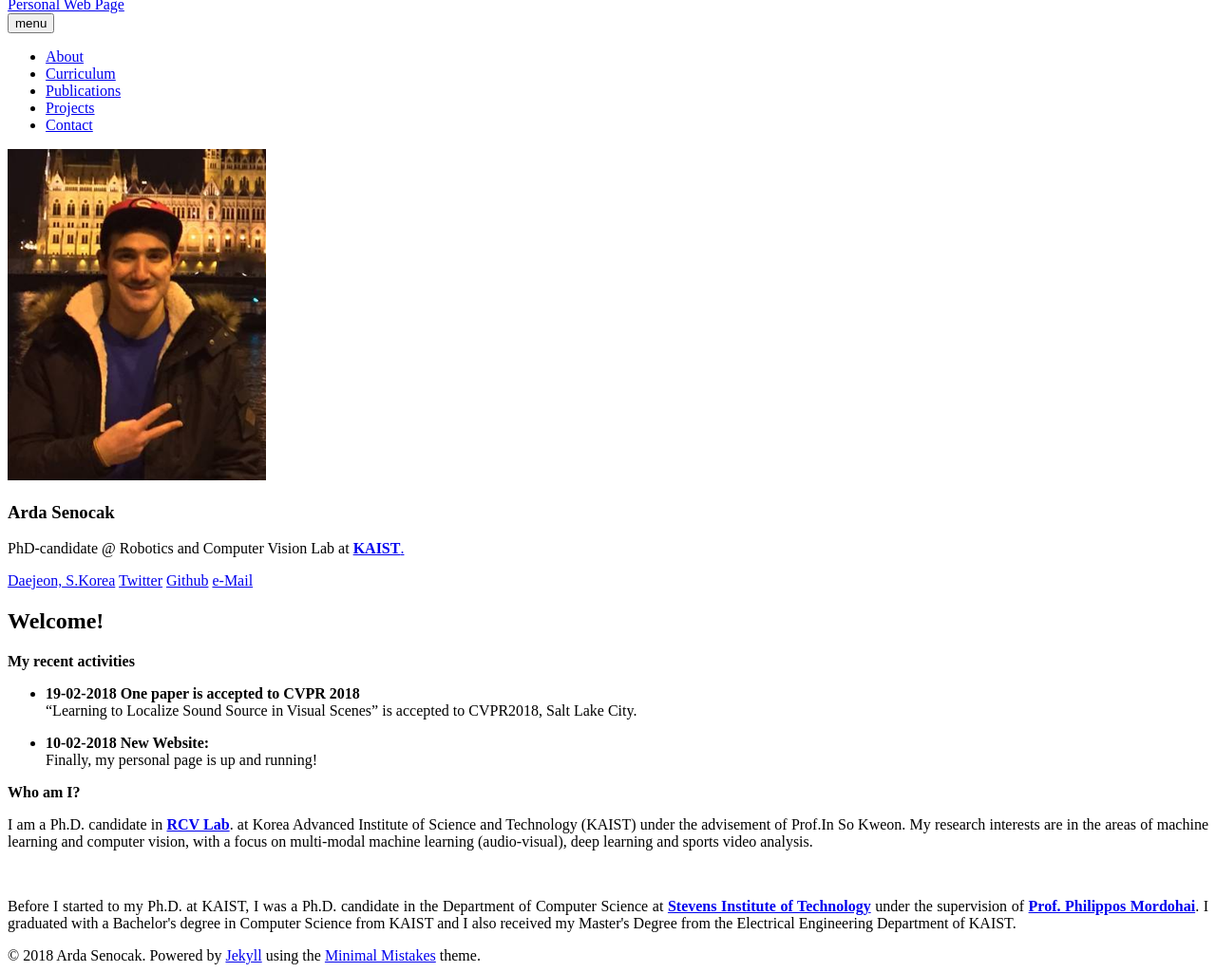
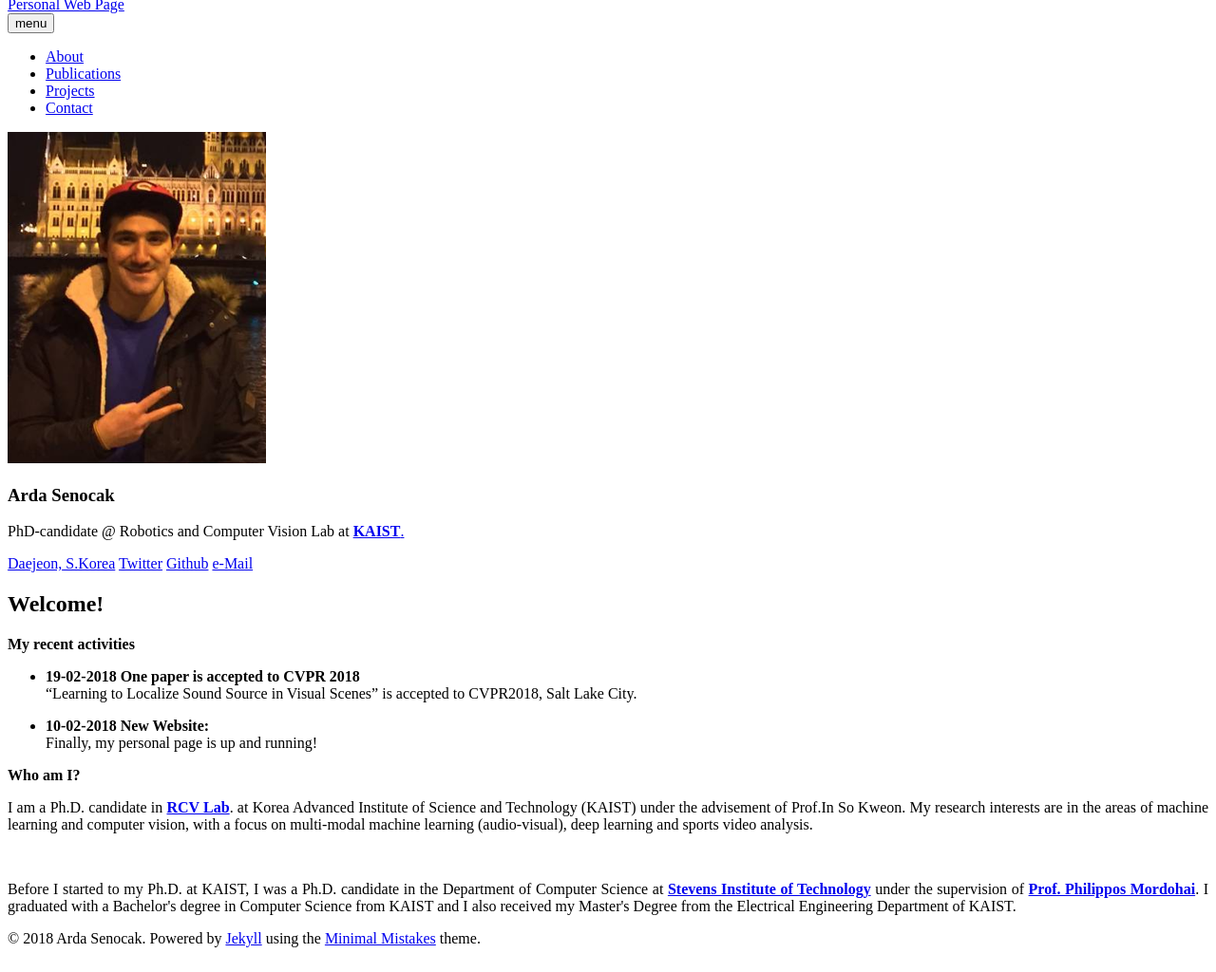
Before and after one commit to ardasnck/ardasnck.github.io, a Jekyll site: the page built from index.md, in a window 1280 px wide, cut to the strip 112-1136 px from the top of the page. Shown: the whole strip at 95% size. Built offline with Jekyll 4.4.1, drawn with Linux system fonts in a browser that asks for light colours; nearby versions of some CDN libraries.

Commit message:
Update _config.yml

```diff
--- a/_config.yml
+++ b/_config.yml
@@ -30,8 +30,6 @@ bing_verify:
 # For external links add external: true
 links:
   - title: About
-    url: /chess/
-  - title: Curriculum
     url: /cv/
   - title: Publications
     url: /publications/
```
